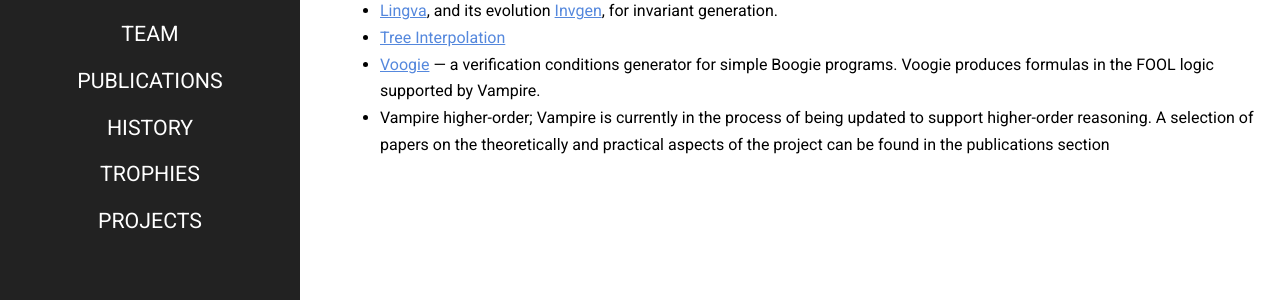
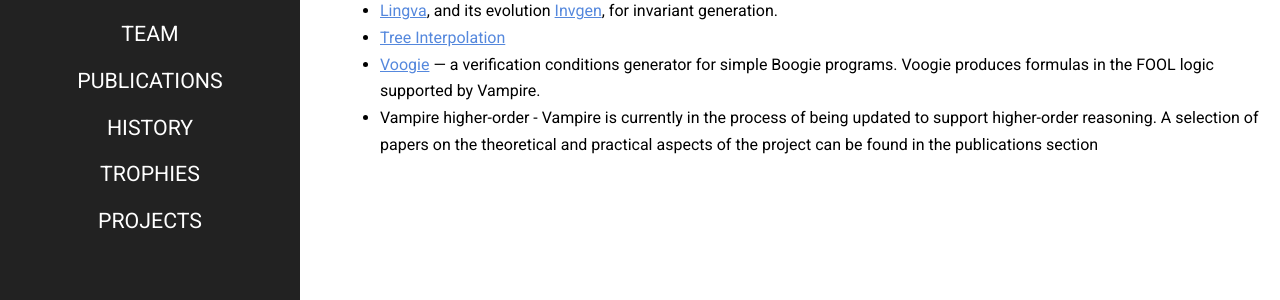
Before and after one commit to vprover/vprover.github.io, a Jekyll site: the page built from projects.html, in a window 1280 px wide. Shown: the part 252-552 px from the top of the page. Built offline with Jekyll 4.4.1, drawn with Linux system fonts in a browser that asks for light colours.

Commit message:
Correcting typos

```diff
--- a/projects.html
+++ b/projects.html
@@ -14,5 +14,5 @@
  <li><a href="http://www.complang.tuwien.ac.at/ioan/lingva.html">Lingva</a>, and its evolution <a href="https://github.com/simonr89/invgen">Invgen</a>, for invariant generation.
  <li><a href="http://www.cse.chalmers.se/~laurako/links/tree_vampire.html">Tree Interpolation</a>
  <li><a href="https://github.com/aztek/voogie">Voogie</a> &mdash; a verification conditions generator for simple Boogie programs. Voogie produces formulas in the FOOL logic supported by Vampire.</li>
- <li>Vampire higher-order; Vampire is currently in the process of being updated to support higher-order reasoning. A selection of papers on the theoretically and practical aspects of the project can be found in the publications section </li>
+ <li>Vampire higher-order - Vampire is currently in the process of being updated to support higher-order reasoning. A selection of papers on the theoretical and practical aspects of the project can be found in the publications section </li>
 </ul>
```
